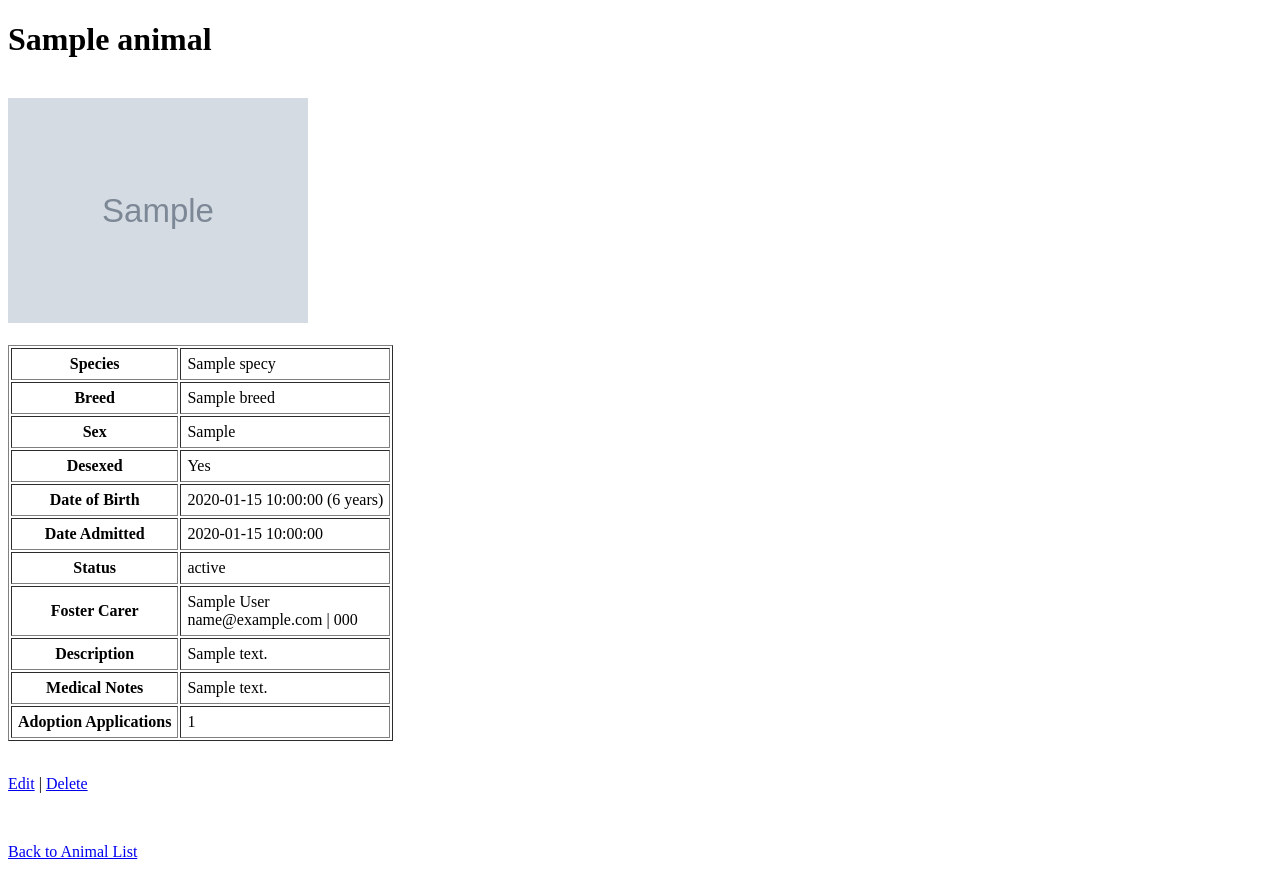
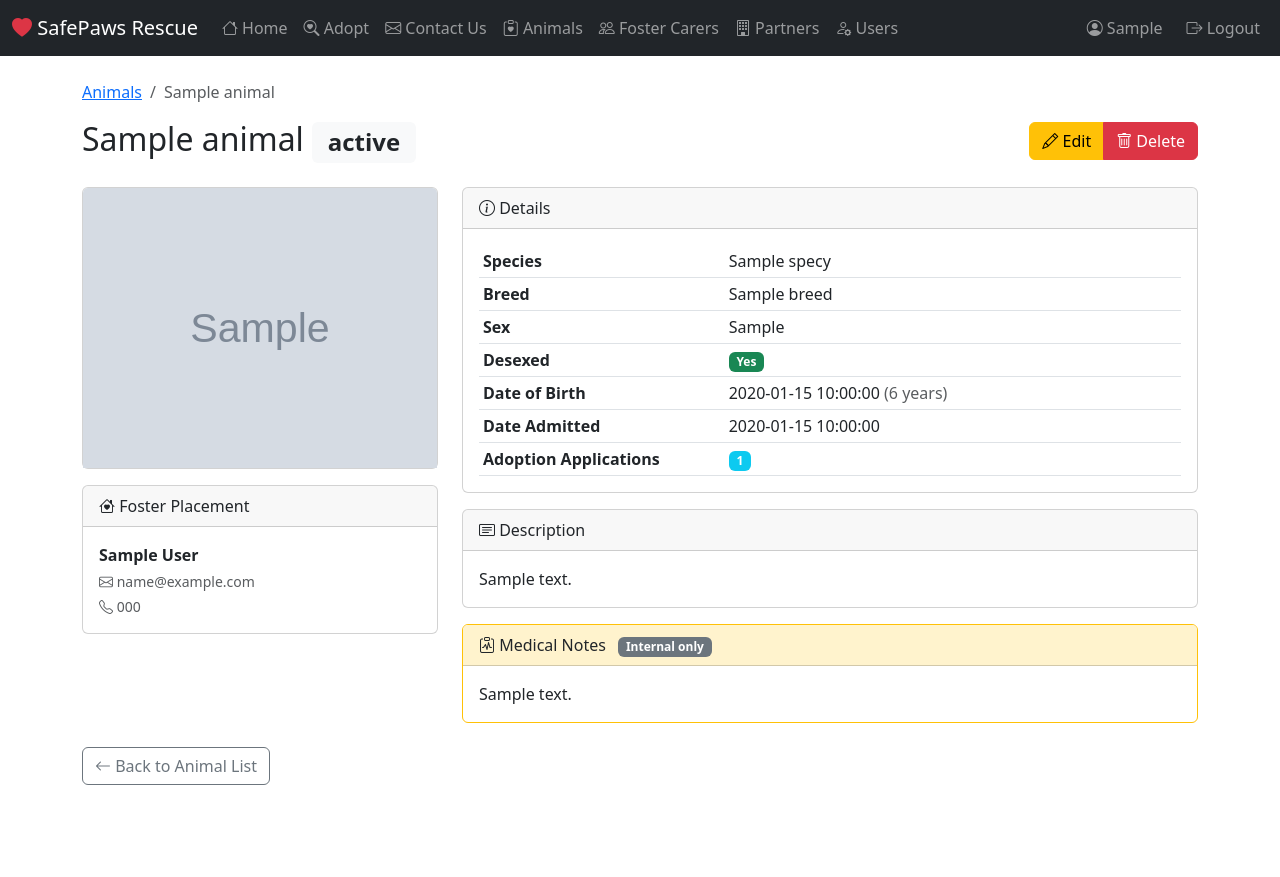
Before and after one commit to abstractalex-lab/safepaws-rescue, a PHP site: page /animals/view.php?id=1 in a window 1280 px wide. After the commit the page ends 785 px from the top, so only its background shows below. Run offline with PHP 8.4, Linux system fonts and the light colour scheme; the visitor is signed in with stand-in values (Sample User, id 1); tables that the repository leaves empty or names only in its code hold one stand-in row (values such as "Sample post"); grey boxes marked "Sample" are stand-in pictures.

Commit message:
Style animal view and delete pages with Bootstrap
- View: two-column layout with the profile image and foster placement beside details, description and medical notes
- Medical notes marked internal-only to match what the public detail page deliberately omits
- Clicking the profile image opens it full-size in a modal
- Delete: single layout for both states, with a warning alert and no delete button when adoption applications block the deletion

```diff
--- a/animals/view.php
+++ b/animals/view.php
@@ -17,7 +17,7 @@ require_once __DIR__ . '/../auth/authentication.php';
 require_once __DIR__ . '/../connection.php';
 require_once __DIR__ . '/../includes/animal_helpers.php';
 
-// Get the animal ID from the query string and validate it as a positive integer
+// Get the animal ID from the query string and validate it as a digit string
 $animalId = $_GET['id'] ?? '';
 if (!ctype_digit((string) $animalId)) {
     header("Location: index.php?error=invalid");
@@ -52,18 +52,21 @@ $applicationCount = (int) $appStmt->fetchColumn();
 // Computed from DOB each time the page loads
 $age = null;
 if ($animal['date_of_birth']) {
-    try {
-        $dob = new DateTime($animal['date_of_birth']);
-    } catch (Exception $e) {
-        $dob = null;
-    }
-    $diff = $dob->diff(new DateTime());
+    $diff = (new DateTime($animal['date_of_birth']))->diff(new DateTime());
     if ($diff->y > 0) {
         $age = $diff->y . ' year' . ($diff->y === 1 ? '' : 's');
     } else {
         $age = $diff->m . ' month' . ($diff->m === 1 ? '' : 's');
     }
 }
+
+// Bootstrap badge colour per status
+$statusBadges = [
+        'in_care'   => 'bg-secondary',
+        'available' => 'bg-success',
+        'pending'   => 'bg-warning text-dark',
+        'adopted'   => 'bg-primary',
+];
 ?>
 
 <!DOCTYPE html>
@@ -72,21 +75,87 @@ if ($animal['date_of_birth']) {
     <meta charset="UTF-8">
     <meta name="viewport" content="width=device-width, initial-scale=1.0">
     <title><?= htmlentities($animal['name']) ?> - SafePaws Admin</title>
+    <link href="https://cdn.jsdelivr.net/npm/bootstrap@5.3.0/dist/css/bootstrap.min.css" rel="stylesheet">
+    <link rel="stylesheet" href="https://cdn.jsdelivr.net/npm/bootstrap-icons@1.11.0/font/bootstrap-icons.css">
 </head>
 <body>
-<h1><?= htmlentities($animal['name']) ?></h1>
-<br>
+<?php include __DIR__ . '/../includes/navbar.php'; ?>
 
+<div class="container mt-4">
+
+    <nav aria-label="breadcrumb">
+        <ol class="breadcrumb">
+            <li class="breadcrumb-item"><a href="index.php">Animals</a></li>
+            <li class="breadcrumb-item active"><?= htmlentities($animal['name']) ?></li>
+        </ol>
+    </nav>
+
+    <div class="d-flex justify-content-between align-items-center mb-4">
+        <h2 class="mb-0">
+            <?= htmlentities($animal['name']) ?>
+            <span class="badge <?= $statusBadges[$animal['status']] ?? 'bg-light text-dark' ?> align-middle">
+                <?= htmlentities($statusLabels[$animal['status']] ?? $animal['status']) ?>
+            </span>
+        </h2>
+        <div class="btn-group">
+            <a href="edit.php?id=<?= $animal['animal_id'] ?>" class="btn btn-warning">
+                <i class="bi bi-pencil"></i> Edit
+            </a>
+            <a href="delete.php?id=<?= $animal['animal_id'] ?>" class="btn btn-danger">
+                <i class="bi bi-trash"></i> Delete
+            </a>
+        </div>
+    </div>
+
+    <div class="row g-4">
+        <!-- Left column: profile image and foster placement -->
+        <div class="col-md-4">
+            <div class="card">
                 <?php if ($animal['profile_image']): ?>
-    <img src="../<?= htmlentities($animal['profile_image']) ?>" alt="<?= htmlentities($animal['name']) ?>" style="max-width:300px;">
+                    <!-- Clicking the thumbnail opens the full-size image in a modal -->
+                    <img src="../<?= htmlentities($animal['profile_image']) ?>" class="card-img-top"
+                         alt="<?= htmlentities($animal['name']) ?>"
+                         style="height:280px; object-fit:cover; cursor:pointer;"
+                         data-bs-toggle="modal" data-bs-target="#imageModal">
                 <?php else: ?>
-    <em>No profile image uploaded.</em>
+                    <div class="card-body text-center text-muted py-5">
+                        <i class="bi bi-image fs-1"></i>
+                        <p class="mb-0 mt-2">No profile image uploaded</p>
+                    </div>
                 <?php endif; ?>
-<br><br>
+            </div>
 
-<table border="1" cellpadding="6">
+            <div class="card mt-3">
+                <div class="card-header"><i class="bi bi-house-heart"></i> Foster Placement</div>
+                <div class="card-body">
+                    <?php if ($animal['foster_first_name']): ?>
+                        <p class="mb-1">
+                            <strong><?= htmlentities($animal['foster_first_name'] . ' ' . $animal['foster_last_name']) ?></strong>
+                            <?php if ($animal['foster_status'] !== 'active'): ?>
+                                <span class="badge bg-secondary">Inactive</span>
+                            <?php endif; ?>
+                        </p>
+                        <p class="mb-1 small text-muted">
+                            <i class="bi bi-envelope"></i> <?= htmlentities($animal['foster_email']) ?>
+                        </p>
+                        <p class="mb-0 small text-muted">
+                            <i class="bi bi-telephone"></i> <?= htmlentities($animal['foster_phone']) ?>
+                        </p>
+                    <?php else: ?>
+                        <p class="text-muted mb-0">Not fostered</p>
+                    <?php endif; ?>
+                </div>
+            </div>
+        </div>
+
+        <!-- Right column: details, description, and internal medical notes -->
+        <div class="col-md-8">
+            <div class="card">
+                <div class="card-header"><i class="bi bi-info-circle"></i> Details</div>
+                <div class="card-body">
+                    <table class="table table-sm mb-0">
                         <tr>
-        <th>Species</th>
+                            <th style="width:35%;">Species</th>
                             <td><?= htmlentities($animal['species_name']) ?></td>
                         </tr>
                         <tr>
@@ -99,15 +168,22 @@ if ($animal['date_of_birth']) {
                         </tr>
                         <tr>
                             <th>Desexed</th>
-        <td><?= $animal['desexed'] ? 'Yes' : 'No' ?></td>
+                            <td>
+                                <?php if ($animal['desexed']): ?>
+                                    <span class="badge bg-success">Yes</span>
+                                <?php else: ?>
+                                    <span class="badge bg-secondary">No</span>
+                                <?php endif; ?>
+                            </td>
                         </tr>
                         <tr>
                             <th>Date of Birth</th>
                             <td>
                                 <?php if ($animal['date_of_birth']): ?>
-                <?= htmlentities($animal['date_of_birth']) ?> (<?= htmlentities($age) ?>)
+                                    <?= htmlentities($animal['date_of_birth']) ?>
+                                    <span class="text-muted">(<?= htmlentities($age) ?>)</span>
                                 <?php else: ?>
-                <em>Unknown</em>
+                                    <span class="text-muted">Unknown</span>
                                 <?php endif; ?>
                             </td>
                         </tr>
@@ -116,56 +192,66 @@ if ($animal['date_of_birth']) {
                             <td><?= htmlentities($animal['date_admitted']) ?></td>
                         </tr>
                         <tr>
-        <th>Status</th>
-        <td><?= htmlentities($statusLabels[$animal['status']] ?? $animal['status']) ?></td>
+                            <th>Adoption Applications</th>
+                            <td><span class="badge bg-info"><?= $applicationCount ?></span></td>
                         </tr>
-    <tr>
-        <th>Foster Carer</th>
-        <td>
-            <?php if ($animal['foster_first_name']): ?>
-                <?= htmlentities($animal['foster_first_name'] . ' ' . $animal['foster_last_name']) ?>
-                <?= $animal['foster_status'] !== 'active' ? ' (inactive)' : '' ?>
-                <br>
-                <?= htmlentities($animal['foster_email']) ?> | <?= htmlentities($animal['foster_phone']) ?>
-            <?php else: ?>
-                <em>Not fostered</em>
-            <?php endif; ?>
-        </td>
-    </tr>
-    <tr>
-        <th>Description</th>
-        <td>
+                    </table>
+                </div>
+            </div>
+
+            <div class="card mt-3">
+                <div class="card-header"><i class="bi bi-card-text"></i> Description</div>
+                <div class="card-body">
                     <?php if ($animal['description']): ?>
                         <?= nl2br(htmlentities($animal['description'])) ?>
                     <?php else: ?>
-                <em>None recorded</em>
+                        <span class="text-muted">None recorded</span>
                     <?php endif; ?>
-        </td>
-    </tr>
-    <tr>
-        <th>Medical Notes</th>
-        <td>
+                </div>
+            </div>
+
+            <!-- Medical notes are admin-only and never shown on the public detail page -->
+            <div class="card mt-3 border-warning">
+                <div class="card-header bg-warning-subtle">
+                    <i class="bi bi-clipboard-pulse"></i> Medical Notes
+                    <span class="badge bg-secondary ms-2">Internal only</span>
+                </div>
+                <div class="card-body">
                     <?php if ($animal['medical_notes']): ?>
                         <?= nl2br(htmlentities($animal['medical_notes'])) ?>
                     <?php else: ?>
-                <em>None recorded</em>
+                        <span class="text-muted">None recorded</span>
                     <?php endif; ?>
-        </td>
-    </tr>
-    <tr>
-        <th>Adoption Applications</th>
-        <td><?= $applicationCount ?></td>
-    </tr>
-</table>
-<br>
+                </div>
+            </div>
+        </div>
+    </div>
 
-<p>
-    <a href="edit.php?id=<?= $animal['animal_id'] ?>">Edit</a> |
-    <a href="delete.php?id=<?= $animal['animal_id'] ?>">Delete</a>
-</p>
-<br>
+    <div class="mt-4">
+        <a href="index.php" class="btn btn-outline-secondary">
+            <i class="bi bi-arrow-left"></i> Back to Animal List
+        </a>
+    </div>
 
-<p><a href="index.php">Back to Animal List</a></p>
+    <?php if ($animal['profile_image']): ?>
+        <!-- Full-size profile image, opened from the thumbnail above -->
+        <div class="modal fade" id="imageModal" tabindex="-1" aria-hidden="true">
+            <div class="modal-dialog modal-lg modal-dialog-centered">
+                <div class="modal-content">
+                    <div class="modal-header">
+                        <h5 class="modal-title"><?= htmlentities($animal['name']) ?></h5>
+                        <button type="button" class="btn-close" data-bs-dismiss="modal" aria-label="Close"></button>
+                    </div>
+                    <div class="modal-body text-center">
+                        <img src="../<?= htmlentities($animal['profile_image']) ?>"
+                             class="img-fluid" alt="<?= htmlentities($animal['name']) ?>">
+                    </div>
+                </div>
+            </div>
+        </div>
+    <?php endif; ?>
+</div>
 
+<script src="https://cdn.jsdelivr.net/npm/bootstrap@5.3.0/dist/js/bootstrap.bundle.min.js"></script>
 </body>
 </html>
--- a/auth/logout.php
+++ b/auth/logout.php
@@ -5,10 +5,13 @@
  * Destroys the current session entirely and redirects back to the homepage.
  */
 
+// Start the session to access session variables
 session_start();
 
+// Clear all session variables and destroy the session
 $_SESSION = [];
 session_destroy();
 
+// Redirect the user to the homepage after logout
 header("Location: ../index.php");
 exit;
```
Also changed, not shown: animals/delete.php (+61 -25 lines). Lines whose indentation alone changed are shown as unchanged.
